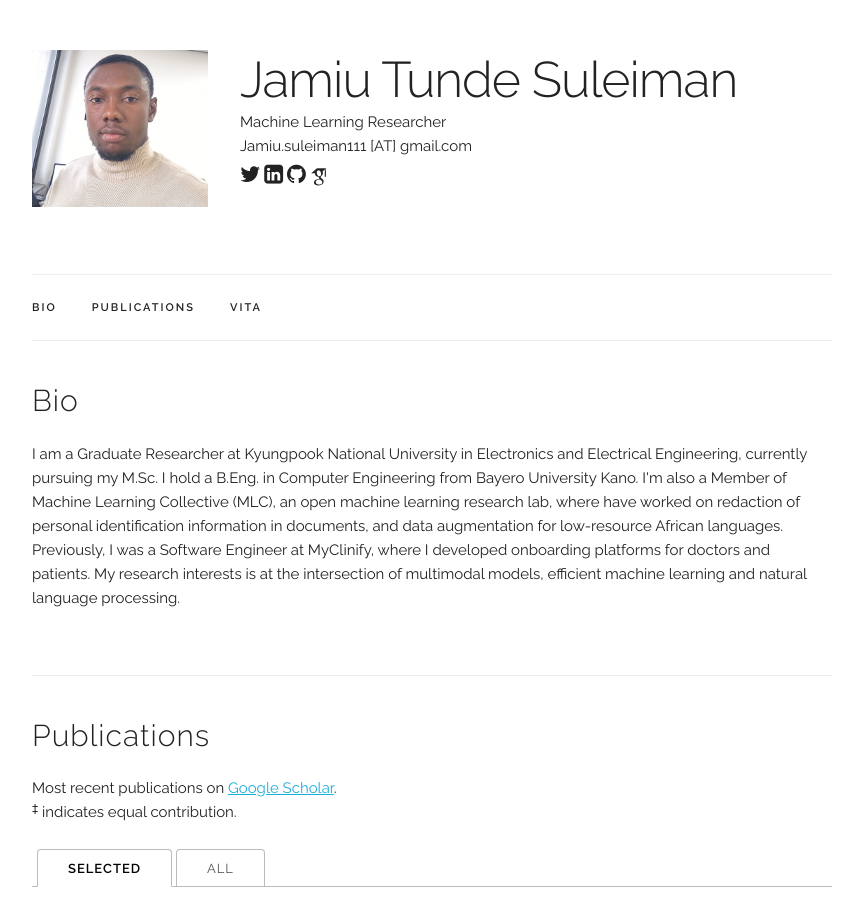
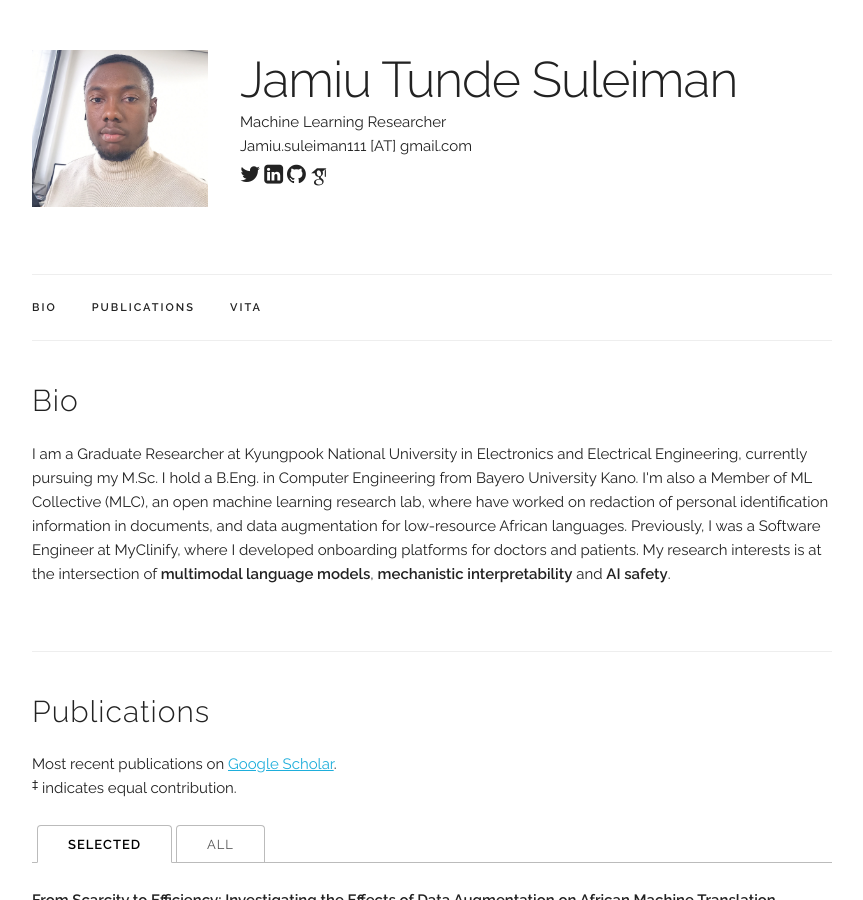
Before and after one commit to Tundeh/Tundeh.github.io, a Jekyll site: the page built from index.html, in a window 1280 px wide and 900 px high. Shown: the whole window, without its empty margins (208-1071 px from the left). Built offline with Jekyll 4.4.1, drawn with Linux system fonts in a browser that asks for light colours; some web fonts are replaced; some of the changed lines change nothing that is shown.

Commit message:
update profile info

```diff
--- a/index.html
+++ b/index.html
@@ -5,31 +5,9 @@ title: Home
 <!-- ========== BIO ========== -->
 <div class="docs-section" id="bio">
   <h4>Bio</h4>
-  <!-- <p>
-  My research develops tools for analyzing <b>large-scale social data</b>, aiming to provide a better understanding of <b>social structure and behaviors</b> online while also impacting the <b>design of digital social systems</b>.
-  My recent work has focused on reducing political polarization online
-  [<a href="assets/publications/2022_newsbridge/paper.pdf" target="_blank">ICWSM'22a</a>,
-  <a href="assets/publications/2022_flipfeed/paper.pdf" target="_blank">ICWSM'22b</a>,
-  <a href="assets/publications/2021_balanced_inf_max/paper.pdf" target="_blank">WSDM'21</a>,
-  <a href="assets/publications/2018_social_mirror/paper.pdf" target="_blank">WWW'18</a>],
-  improving the health of online conversations
-  [<a href="assets/publications/2021_dtox/paper.pdf" target="_blank">WWW'21</a>,
-  <a href="assets/publications/2021_social_catalysts/paper.pdf" target="_blank">CSCW'21</a>],
-  and causal inference in social systems
-  [<a href="assets/publications/2017_detecting_network_effects/paper.pdf" target="_blank">KDD'17</a>
-  <a href="assets/publications/2019_biometrika/paper.pdf" target="_blank">Biometrika'19</a>].
-  My research often falls at the intersections of Social Networks, Machine Learning, and Causal Inference.
-  </p> -->
-
   <p>
-  <!-- I'm an Assistant Professor in the Information School at the University of Washington.
-  Before joining UW, I was a Postdoc at Stanford University, mentored by <a href="https://web.stanford.edu/~jugander/" target="_blank">Johan Ugander</a>.
-  I received my Ph.D. from MIT in 2020 under the supervision of Deb Roy.
-  Prior to coming to MIT, I spent one year in Paris and one year in Barcelona doing a M.Sc. in Data mining and Knowledge Management.
-  I got my B.Sc. from Staffordshire University with First Class honors in Computer Science.
-  Throughout my graduate studies, I spent several summers doing internships in industry, including Yahoo! Labs, Amazon, LinkedIn, and Facebook. -->
-  I am a Graduate Researcher at Kyungpook National University in Electronics and Electrical Engineering, currently pursuing my M.Sc. I hold a B.Eng. in Computer Engineering from Bayero University Kano. I'm also a Member of Machine Learning Collective (MLC), an open machine learning research lab, where have worked on redaction of personal identification information in documents, and data augmentation for low-resource African languages. Previously, I was a Software Engineer at MyClinify, where I developed onboarding platforms for doctors and patients.
-   My research interests is at the intersection of multimodal models, efficient machine learning and natural language processing.
+  I am a Graduate Researcher at Kyungpook National University in Electronics and Electrical Engineering, currently pursuing my M.Sc. I hold a B.Eng. in Computer Engineering from Bayero University Kano. I'm also a Member of ML Collective (MLC), an open machine learning research lab, where have worked on redaction of personal identification information in documents, and data augmentation for low-resource African languages. Previously, I was a Software Engineer at MyClinify, where I developed onboarding platforms for doctors and patients.
+   My research interests is at the intersection of <b>multimodal language models</b>, <b>mechanistic interpretability</b> and <b>AI safety</b>.
   </p>
 </div>
 
```
